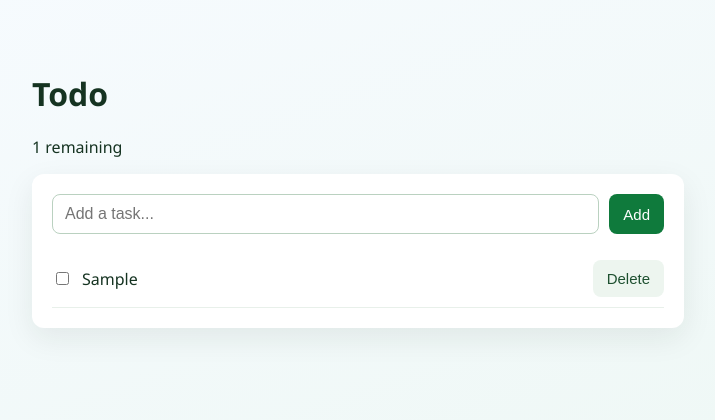
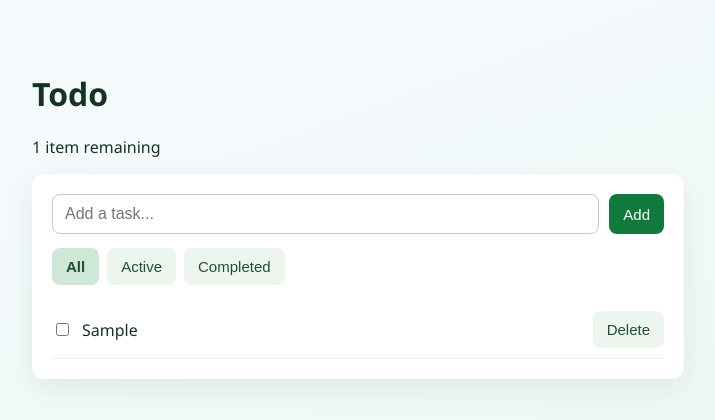
Before and after one commit to grimsun/todo, a Next.js app: page / in a window 1280 px wide. Both pictures are taken after typing "Sample" into the empty fields and a click on the button "Add". Shown: the top 420 px of the page, without its empty margins (282-997 px from the left). Built offline with nearby package versions, Linux system fonts and the light colour scheme.

Commit message:
Add todo filters for all active and completed items

```diff
--- a/app/globals.css
+++ b/app/globals.css
@@ -62,6 +62,17 @@ button.ghost {
   color: #1e5030;
 }
 
+.filters {
+  display: flex;
+  gap: 8px;
+  margin-top: 14px;
+}
+
+button.ghost.active {
+  background: #cfe7d7;
+  font-weight: 600;
+}
+
 ul {
   list-style: none;
   padding: 0;
--- a/app/page.tsx
+++ b/app/page.tsx
@@ -7,6 +7,8 @@ type Todo = {
   text: string;
   done: boolean;
 };
+
+type Filter = "all" | "active" | "completed";
 
 const STORAGE_KEY = "todo-local-next-items";
 
@@ -61,6 +63,7 @@ function safeReadTodos(): Todo[] {
 export default function HomePage() {
   const [text, setText] = useState("");
   const [todos, setTodos] = useState<Todo[]>([]);
+  const [filter, setFilter] = useState<Filter>("all");
   const [isLoaded, setIsLoaded] = useState(false);
 
   useEffect(() => {
@@ -90,6 +93,17 @@ export default function HomePage() {
   }, [isLoaded, todos]);
 
   const remainingCount = useMemo(() => todos.filter((todo) => !todo.done).length, [todos]);
+  const visibleTodos = useMemo(() => {
+    if (filter === "active") {
+      return todos.filter((todo) => !todo.done);
+    }
+
+    if (filter === "completed") {
+      return todos.filter((todo) => todo.done);
+    }
+
+    return todos;
+  }, [filter, todos]);
 
   function addTodo(event: FormEvent<HTMLFormElement>) {
     event.preventDefault();
@@ -125,7 +139,9 @@ export default function HomePage() {
   return (
     <main>
       <h1>Todo</h1>
-      <p>{remainingCount} remaining</p>
+      <p>
+        {remainingCount} {remainingCount === 1 ? "item" : "items"} remaining
+      </p>
 
       <section className="card">
         <form className="row" onSubmit={addTodo}>
@@ -141,11 +157,39 @@ export default function HomePage() {
           </button>
         </form>
 
+        {todos.length > 0 && (
+          <div className="filters" role="tablist" aria-label="Todo filters">
+            <button
+              className={filter === "all" ? "ghost active" : "ghost"}
+              type="button"
+              onClick={() => setFilter("all")}
+            >
+              All
+            </button>
+            <button
+              className={filter === "active" ? "ghost active" : "ghost"}
+              type="button"
+              onClick={() => setFilter("active")}
+            >
+              Active
+            </button>
+            <button
+              className={filter === "completed" ? "ghost active" : "ghost"}
+              type="button"
+              onClick={() => setFilter("completed")}
+            >
+              Completed
+            </button>
+          </div>
+        )}
+
         {todos.length === 0 ? (
           <p className="empty">No tasks yet.</p>
+        ) : visibleTodos.length === 0 ? (
+          <p className="empty">No tasks in this filter.</p>
         ) : (
           <ul>
-            {todos.map((todo) => (
+            {visibleTodos.map((todo) => (
               <li key={todo.id}>
                 <label className="todo-label">
                   <input type="checkbox" checked={todo.done} onChange={() => toggleTodo(todo.id)} />
```
